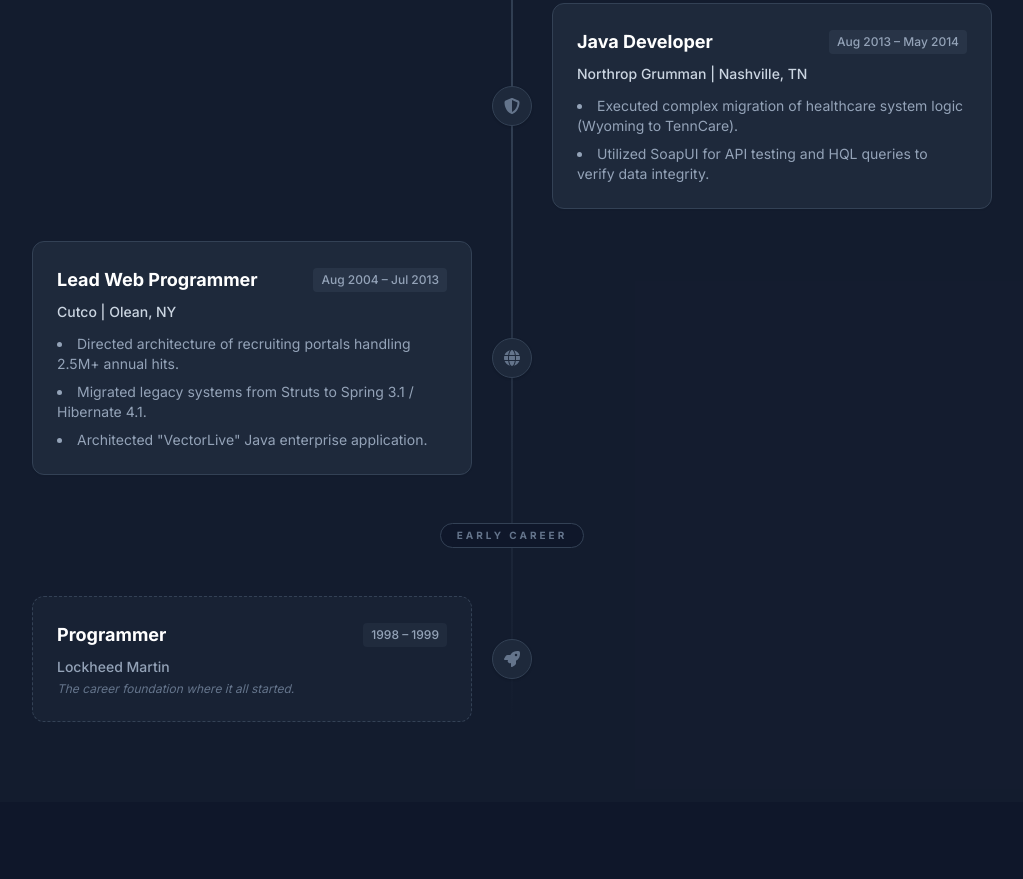
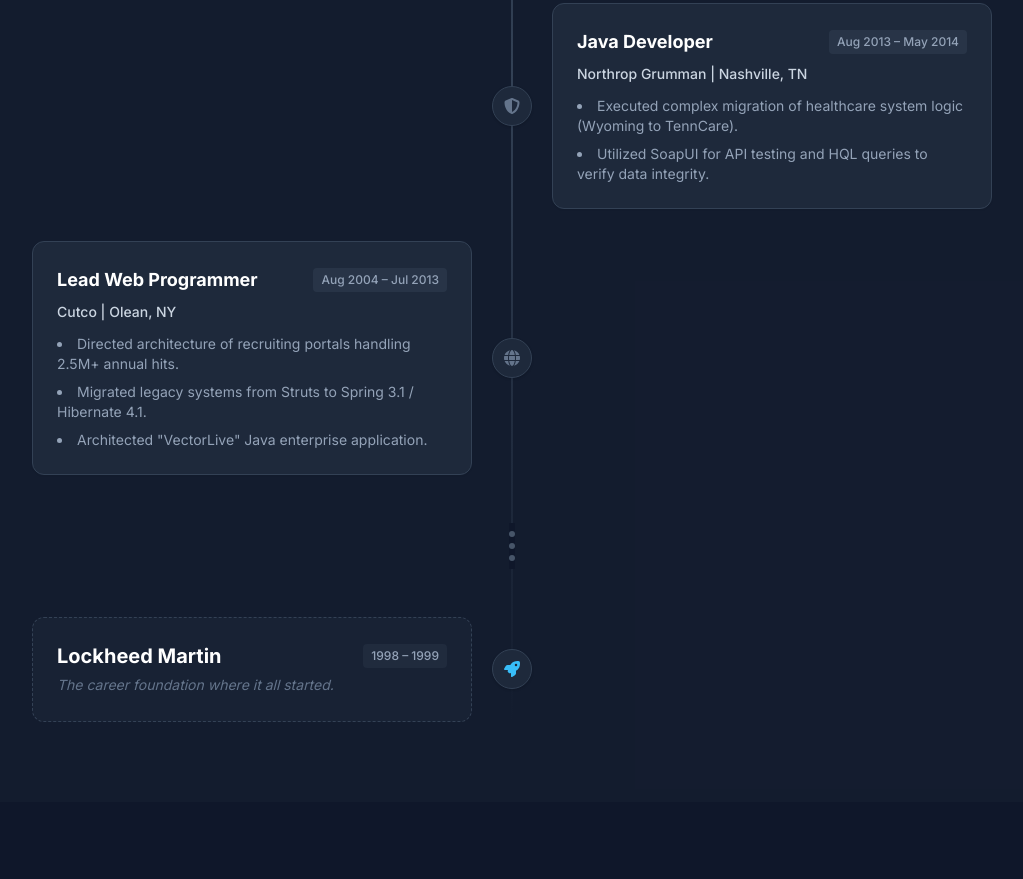
Before and after one commit to jimmymg-cpu/portfolio, a plain HTML site: page index.html in a window 1280 px wide. Shown: the part 1498-2377 px from the top of the page, without its empty margins (128-1151 px from the left). Drawn offline with nearby package versions, Linux system fonts and the light colour scheme.

Commit message:
Add files via upload

```diff
--- a/index.html
+++ b/index.html
@@ -231,25 +231,26 @@
                     </div>
                 </div>
 
-                <!-- Time Gap Divider -->
+                <!-- Vertical Ellipsis Dots -->
                 <div class="relative flex items-center justify-center py-4">
-                    <div class="z-10 bg-slate-900 px-4 py-1 border border-slate-700 rounded-full text-[10px] font-bold tracking-[0.3em] text-slate-500 uppercase">
-                        Early Career
+                    <div class="flex flex-col gap-1.5 items-center z-10 bg-slate-900 py-2">
+                        <div class="w-1.5 h-1.5 rounded-full bg-slate-600"></div>
+                        <div class="w-1.5 h-1.5 rounded-full bg-slate-600"></div>
+                        <div class="w-1.5 h-1.5 rounded-full bg-slate-600"></div>
                     </div>
                 </div>
 
-                <!-- Role 5: Lockheed Martin (Foundation) -->
+                <!-- Role 5: Lockheed Martin (Foundation Highlight) -->
                 <div class="relative flex items-center justify-between md:justify-normal md:odd:flex-row-reverse group">
                     <div class="flex items-center justify-center w-10 h-10 rounded-full border border-slate-700 bg-slate-800 text-slate-500 shadow shrink-0 md:order-1 md:group-odd:-translate-x-1/2 md:group-even:translate-x-1/2">
-                        <i class="fa-solid fa-rocket"></i>
+                        <i class="fa-solid fa-rocket text-primary-400"></i>
                     </div>
                     <div class="w-[calc(100%-4rem)] md:w-[calc(50%-2.5rem)] bg-slate-800/50 p-6 rounded-xl border border-slate-700 border-dashed hover:border-primary-500/30 transition-colors">
-                        <div class="flex flex-col sm:flex-row justify-between items-start sm:items-center mb-2">
-                            <h3 class="font-bold text-white text-lg">Programmer</h3>
+                        <div class="flex flex-col sm:flex-row justify-between items-start sm:items-center mb-1">
+                            <h3 class="font-bold text-white text-xl">Lockheed Martin</h3>
                             <time class="text-xs font-medium text-slate-400 bg-slate-700/30 px-2 py-1 rounded">1998 – 1999</time>
                         </div>
-                        <div class="text-slate-400 font-medium text-sm mb-1">Lockheed Martin</div>
-                        <p class="text-slate-500 text-xs italic">The career foundation where it all started.</p>
+                        <p class="text-slate-500 text-sm italic leading-relaxed">The career foundation where it all started.</p>
                     </div>
                 </div>
 
```
